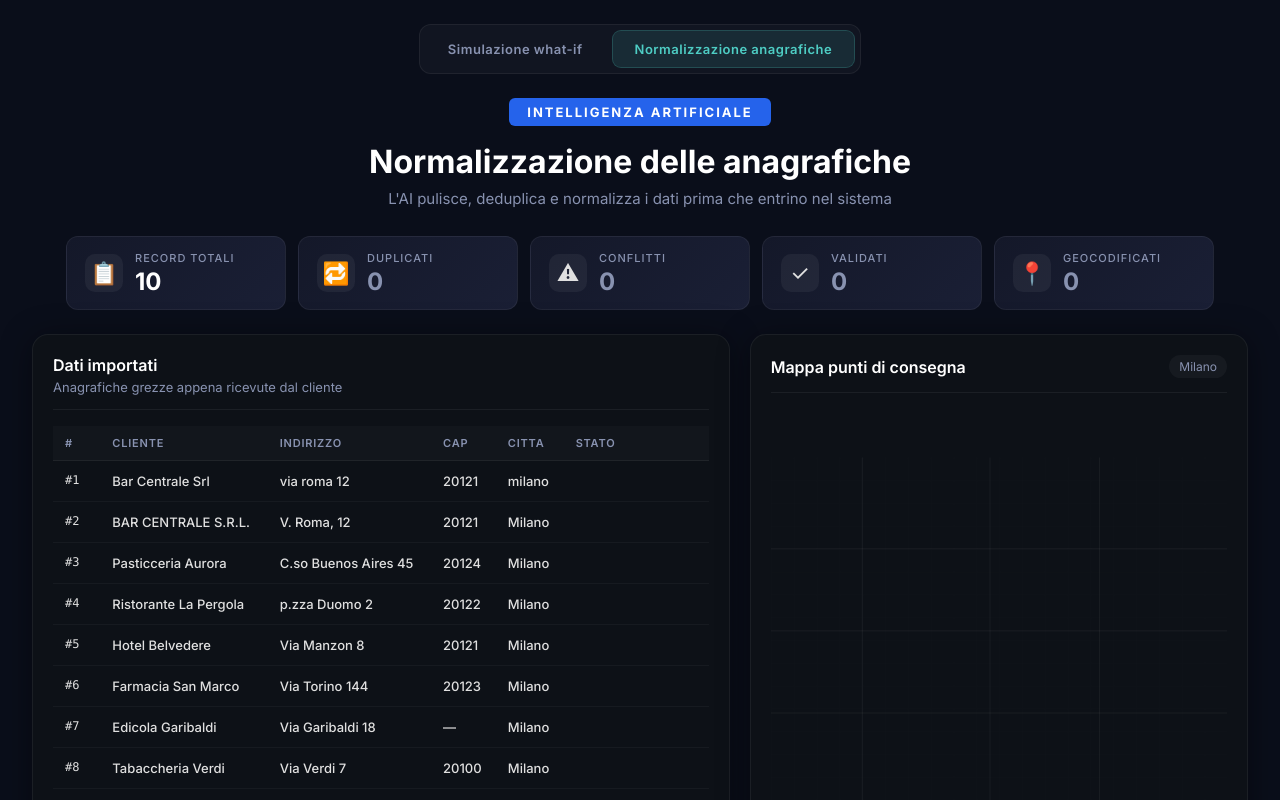
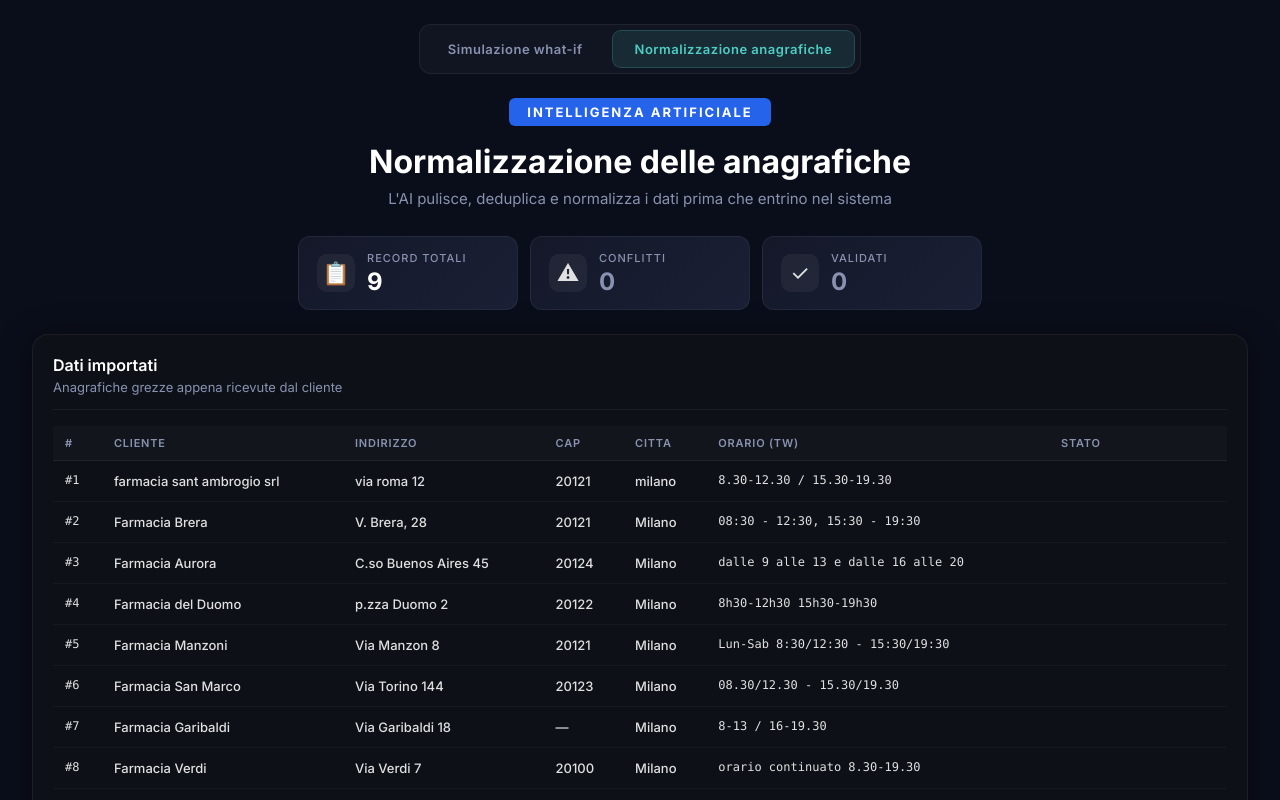
Before and after one commit to maupiredda/what-if-simulator, a React (Vite) app: page / in a window 1280 px wide. Both pictures are taken after a click on the button "Normalizzazione anagrafiche". Shown: the top 800 px of the page. Built offline with nearby package versions, Linux system fonts and the light colour scheme.

Commit message:
Use pharmacy names, add TW column, remove map, keep 9 records

```diff
--- a/src/AddressNormalization.jsx
+++ b/src/AddressNormalization.jsx
@@ -73,6 +73,9 @@ function getSuggestion(record) {
   if (normalized.citta !== record.citta) {
     fields.push({ field: 'citta', from: record.citta || '—', to: normalized.citta })
   }
+  if (normalized.tw !== record.tw) {
+    fields.push({ field: 'tw', from: record.tw || '—', to: normalized.tw })
+  }
   return fields
 }
 
@@ -138,6 +141,16 @@ function RecordRow({ record, phase }) {
           </div>
         )}
       </td>
+      <td className="cell-tw">
+        <div className="cell-main mono">{record.tw || '—'}</div>
+        {suggestions?.find((s) => s.field === 'tw') && (
+          <div className="suggestion">
+            <span className="from mono">{suggestions.find((s) => s.field === 'tw').from}</span>
+            <span className="arrow">→</span>
+            <span className="to mono">{suggestions.find((s) => s.field === 'tw').to}</span>
+          </div>
+        )}
+      </td>
       <td className="cell-status">
         <div className="badges-stack">
           {phase.showIssues &&
@@ -150,99 +163,12 @@ function RecordRow({ record, phase }) {
   )
 }
 
-function MiniMap({ phase, records }) {
-  const pinColors = {
-    yellow: '#FFD93D',
-    green: '#4ECDC4',
-    gray: 'rgba(255,255,255,0.25)',
-  }
-  const pinFill = pinColors[phase.pinColor] || pinColors.gray
-
-  return (
-    <div className="minimap-container">
-      <div className="minimap-header">
-        <span className="minimap-title">Mappa punti di consegna</span>
-        <span className="minimap-meta">Milano</span>
-      </div>
-      <svg viewBox="0 0 1000 800" className="minimap" preserveAspectRatio="xMidYMid meet">
-        <defs>
-          <pattern id="addr-grid" width="50" height="50" patternUnits="userSpaceOnUse">
-            <path
-              d="M 50 0 L 0 0 0 50"
-              fill="none"
-              stroke="rgba(255,255,255,0.04)"
-              strokeWidth="0.5"
-            />
-          </pattern>
-          <filter id="pinGlow">
-            <feGaussianBlur stdDeviation="3" result="b" />
-            <feMerge>
-              <feMergeNode in="b" />
-              <feMergeNode in="SourceGraphic" />
-            </feMerge>
-          </filter>
-        </defs>
-        <rect width="1000" height="800" fill="url(#addr-grid)" />
-
-        {/* Schematic streets — solo decorazione */}
-        <g stroke="rgba(255,255,255,0.06)" strokeWidth="2" fill="none">
-          <line x1="0" y1="200" x2="1000" y2="200" />
-          <line x1="0" y1="380" x2="1000" y2="380" />
-          <line x1="0" y1="560" x2="1000" y2="560" />
-          <line x1="200" y1="0" x2="200" y2="800" />
-          <line x1="480" y1="0" x2="480" y2="800" />
-          <line x1="720" y1="0" x2="720" y2="800" />
-        </g>
-
-        {/* Pin punti consegna */}
-        {phase.showPins !== 'none' &&
-          records.map((rec) => (
-            <g key={rec.id} filter="url(#pinGlow)">
-              <circle
-                cx={rec.mapX}
-                cy={rec.mapY}
-                r="14"
-                fill={pinFill}
-                fillOpacity="0.18"
-              />
-              <circle
-                cx={rec.mapX}
-                cy={rec.mapY}
-                r="7"
-                fill={pinFill}
-                stroke="#0a0e1a"
-                strokeWidth="2"
-              />
-              <text
-                x={rec.mapX}
-                y={rec.mapY - 18}
-                textAnchor="middle"
-                fontSize="14"
-                fontWeight="700"
-                fill={pinFill}
-                fontFamily="Inter, sans-serif"
-              >
-                {rec.id}
-              </text>
-            </g>
-          ))}
-      </svg>
-    </div>
-  )
-}
-
 export default function AddressNormalization({ phaseIndex, setPhaseIndex }) {
   const phase = phases[phaseIndex]
 
   const tableRecords = useMemo(() => {
     return phase.dataset === 'normalized' ? normalizedRecords : rawRecords
   }, [phase.dataset])
-
-  const mapRecords = useMemo(() => {
-    if (phase.showPins === 'all') return normalizedRecords
-    if (phase.showPins === 'pending') return rawRecords.filter((r) => r.issues.length === 0 || phase.showSuggestions)
-    return []
-  }, [phase])
 
   return (
     <div className="addr-page">
@@ -259,12 +185,6 @@ export default function AddressNormalization({ phaseIndex, setPhaseIndex }) {
       <div className="stat-bar">
         <StatCard label="Record totali" value={phase.stats.totali} icon="📋" />
         <StatCard
-          label="Duplicati"
-          value={phase.stats.duplicati}
-          color={phase.stats.duplicati > 0 ? '#FF6B6B' : '#8892b0'}
-          icon="🔁"
-        />
-        <StatCard
           label="Conflitti"
           value={phase.stats.conflitti}
           color={phase.stats.conflitti > 0 ? '#FFD93D' : '#8892b0'}
@@ -276,17 +196,9 @@ export default function AddressNormalization({ phaseIndex, setPhaseIndex }) {
           color={phase.stats.validati > 0 ? '#4ECDC4' : '#8892b0'}
           icon="✓"
         />
-        <StatCard
-          label="Geocodificati"
-          value={phase.stats.geocodificati}
-          color={phase.stats.geocodificati > 0 ? '#4ECDC4' : '#8892b0'}
-          icon="📍"
-        />
       </div>
 
-      {/* Two-column layout */}
-      <div className="addr-grid">
-        {/* Left: table */}
+      {/* Records table */}
       <div className="table-container">
         <div className="table-header">
           <h3 className="table-title">{phase.title}</h3>
@@ -301,6 +213,7 @@ export default function AddressNormalization({ phaseIndex, setPhaseIndex }) {
                 <th>Indirizzo</th>
                 <th>CAP</th>
                 <th>Citta</th>
+                <th>Orario (TW)</th>
                 <th>Stato</th>
               </tr>
             </thead>
@@ -311,10 +224,6 @@ export default function AddressNormalization({ phaseIndex, setPhaseIndex }) {
             </tbody>
           </table>
         </div>
-        </div>
-
-        {/* Right: minimap */}
-        <MiniMap phase={phase} records={mapRecords} />
       </div>
 
       {/* Phase selector */}
--- a/src/App.css
+++ b/src/App.css
@@ -488,6 +488,15 @@ body {
   font-size: 12px;
 }
 
+.mono {
+  font-family: 'SF Mono', Monaco, Consolas, monospace;
+  font-size: 12px;
+}
+
+.cell-tw {
+  white-space: nowrap;
+}
+
 .cell-main {
   color: #e0e0e0;
   font-weight: 500;
--- a/src/data/addresses.js
+++ b/src/data/addresses.js
@@ -1,59 +1,54 @@
-// Anagrafiche clienti con problemi mirati per dimostrare la normalizzazione AI.
-// Ogni record ha un id stabile, una "versione raw" (come arrivata dal cliente)
-// e una "versione normalizzata" (come la corregge l'AI).
-// Le coordinate (mapX, mapY) sono in spazio SVG 0..1000 sulla mini-mappa.
+// Anagrafiche clienti (farmacie fittizie) con problemi mirati per dimostrare
+// la normalizzazione AI. Ogni record ha una versione "raw" (cosi come arriva
+// dal cliente) e una versione "normalizzata" (cosi come la corregge l'AI).
+// La colonna "tw" (time window) e' in formati diversi a ogni riga in fase A,
+// e viene normalizzata al formato canonico HH:MM-HH:MM / HH:MM-HH:MM.
 
 export const rawRecords = [
   {
     id: 1,
-    cliente: 'Bar Centrale Srl',
+    cliente: 'farmacia sant ambrogio srl',
     indirizzo: 'via roma 12',
     cap: '20121',
     citta: 'milano',
-    mapX: 480,
-    mapY: 380,
-    issues: [],
+    tw: '8.30-12.30 / 15.30-19.30',
+    issues: ['lowercase', 'inconsistent_tw'],
   },
   {
     id: 2,
-    cliente: 'BAR CENTRALE S.R.L.',
-    indirizzo: 'V. Roma, 12',
+    cliente: 'Farmacia Brera',
+    indirizzo: 'V. Brera, 28',
     cap: '20121',
     citta: 'Milano',
-    mapX: 480,
-    mapY: 380,
-    issues: ['duplicate'],
-    duplicateOf: 1,
+    tw: '08:30 - 12:30, 15:30 - 19:30',
+    issues: ['abbreviation', 'inconsistent_tw'],
   },
   {
     id: 3,
-    cliente: 'Pasticceria Aurora',
+    cliente: 'Farmacia Aurora',
     indirizzo: 'C.so Buenos Aires 45',
     cap: '20124',
     citta: 'Milano',
-    mapX: 560,
-    mapY: 320,
-    issues: ['abbreviation'],
+    tw: 'dalle 9 alle 13 e dalle 16 alle 20',
+    issues: ['abbreviation', 'inconsistent_tw'],
   },
   {
     id: 4,
-    cliente: 'Ristorante La Pergola',
+    cliente: 'Farmacia del Duomo',
     indirizzo: 'p.zza Duomo 2',
     cap: '20122',
     citta: 'Milano',
-    mapX: 470,
-    mapY: 410,
-    issues: ['abbreviation'],
+    tw: '8h30-12h30  15h30-19h30',
+    issues: ['abbreviation', 'inconsistent_tw'],
   },
   {
     id: 5,
-    cliente: 'Hotel Belvedere',
+    cliente: 'Farmacia Manzoni',
     indirizzo: 'Via Manzon 8',
     cap: '20121',
     citta: 'Milano',
-    mapX: 510,
-    mapY: 360,
-    issues: ['typo'],
+    tw: 'Lun-Sab 8:30/12:30 - 15:30/19:30',
+    issues: ['typo', 'inconsistent_tw'],
   },
   {
     id: 6,
@@ -61,49 +56,35 @@ export const rawRecords = [
     indirizzo: 'Via Torino 144',
     cap: '20123',
     citta: 'Milano',
-    mapX: 420,
-    mapY: 440,
-    issues: ['invalid_number'],
+    tw: '08.30/12.30 - 15.30/19.30',
+    issues: ['invalid_number', 'inconsistent_tw'],
   },
   {
     id: 7,
-    cliente: 'Edicola Garibaldi',
+    cliente: 'Farmacia Garibaldi',
     indirizzo: 'Via Garibaldi 18',
     cap: '',
     citta: 'Milano',
-    mapX: 440,
-    mapY: 290,
-    issues: ['missing_cap'],
+    tw: '8-13 / 16-19.30',
+    issues: ['missing_cap', 'inconsistent_tw'],
   },
   {
     id: 8,
-    cliente: 'Tabaccheria Verdi',
+    cliente: 'Farmacia Verdi',
     indirizzo: 'Via Verdi 7',
     cap: '20100',
     citta: 'Milano',
-    mapX: 530,
-    mapY: 470,
-    issues: ['wrong_cap'],
+    tw: 'orario continuato 8.30-19.30',
+    issues: ['wrong_cap', 'inconsistent_tw'],
   },
   {
     id: 9,
-    cliente: 'Cafe del Corso',
+    cliente: 'Farmacia Italia',
     indirizzo: 'Corso Italia 23',
     cap: '',
     citta: '',
-    mapX: 380,
-    mapY: 510,
-    issues: ['ambiguous'],
-  },
-  {
-    id: 10,
-    cliente: 'Libreria Dante',
-    indirizzo: 'via dante 5',
-    cap: '20123',
-    citta: 'Milano',
-    mapX: 460,
-    mapY: 420,
-    issues: [],
+    tw: '9:00 13:00 / 16:00 20:00',
+    issues: ['ambiguous', 'inconsistent_tw'],
   },
 ];
 
@@ -111,47 +92,52 @@ export const rawRecords = [
 export const normalizedRecords = [
   {
     id: 1,
-    cliente: 'Bar Centrale S.r.l.',
+    cliente: 'Farmacia Sant Ambrogio S.r.l.',
     indirizzo: 'Via Roma 12',
     cap: '20121',
     citta: 'Milano',
-    mapX: 480,
-    mapY: 380,
-    fixes: ['merged_2'],
+    tw: '08:30-12:30 / 15:30-19:30',
+    fixes: ['fixed_case', 'normalized_tw'],
     status: 'ok',
   },
-  // record 2 viene unito al record 1 (rimosso dal dataset finale)
+  {
+    id: 2,
+    cliente: 'Farmacia Brera',
+    indirizzo: 'Via Brera 28',
+    cap: '20121',
+    citta: 'Milano',
+    tw: '08:30-12:30 / 15:30-19:30',
+    fixes: ['expanded_abbreviation', 'normalized_tw'],
+    status: 'ok',
+  },
   {
     id: 3,
-    cliente: 'Pasticceria Aurora',
+    cliente: 'Farmacia Aurora',
     indirizzo: 'Corso Buenos Aires 45',
     cap: '20124',
     citta: 'Milano',
-    mapX: 560,
-    mapY: 320,
-    fixes: ['expanded_abbreviation'],
+    tw: '09:00-13:00 / 16:00-20:00',
+    fixes: ['expanded_abbreviation', 'normalized_tw'],
     status: 'ok',
   },
   {
     id: 4,
-    cliente: 'Ristorante La Pergola',
+    cliente: 'Farmacia del Duomo',
     indirizzo: 'Piazza del Duomo 2',
     cap: '20122',
     citta: 'Milano',
-    mapX: 470,
-    mapY: 410,
-    fixes: ['expanded_abbreviation'],
+    tw: '08:30-12:30 / 15:30-19:30',
+    fixes: ['expanded_abbreviation', 'normalized_tw'],
     status: 'ok',
   },
   {
     id: 5,
-    cliente: 'Hotel Belvedere',
+    cliente: 'Farmacia Manzoni',
     indirizzo: 'Via Manzoni 8',
     cap: '20121',
     citta: 'Milano',
-    mapX: 510,
-    mapY: 360,
-    fixes: ['fixed_typo'],
+    tw: '08:30-12:30 / 15:30-19:30',
+    fixes: ['fixed_typo', 'normalized_tw'],
     status: 'ok',
   },
   {
@@ -160,79 +146,66 @@ export const normalizedRecords = [
     indirizzo: 'Via Torino 14',
     cap: '20123',
     citta: 'Milano',
-    mapX: 420,
-    mapY: 440,
-    fixes: ['fixed_number'],
+    tw: '08:30-12:30 / 15:30-19:30',
+    fixes: ['fixed_number', 'normalized_tw'],
     status: 'ok',
   },
   {
     id: 7,
-    cliente: 'Edicola Garibaldi',
+    cliente: 'Farmacia Garibaldi',
     indirizzo: 'Corso Garibaldi 18',
     cap: '20121',
     citta: 'Milano',
-    mapX: 440,
-    mapY: 290,
-    fixes: ['added_cap'],
+    tw: '08:00-13:00 / 16:00-19:30',
+    fixes: ['added_cap', 'normalized_tw'],
     status: 'ok',
   },
   {
     id: 8,
-    cliente: 'Tabaccheria Verdi',
+    cliente: 'Farmacia Verdi',
     indirizzo: 'Via Verdi 7',
     cap: '20121',
     citta: 'Milano',
-    mapX: 530,
-    mapY: 470,
-    fixes: ['fixed_cap'],
+    tw: '08:30-19:30',
+    fixes: ['fixed_cap', 'normalized_tw'],
     status: 'ok',
   },
   {
     id: 9,
-    cliente: 'Cafe del Corso',
+    cliente: 'Farmacia Italia',
     indirizzo: 'Corso Italia 23',
     cap: '20122',
     citta: 'Milano',
-    mapX: 380,
-    mapY: 510,
-    fixes: ['resolved_ambiguity'],
-    status: 'ok',
-  },
-  {
-    id: 10,
-    cliente: 'Libreria Dante',
-    indirizzo: 'Via Dante 5',
-    cap: '20123',
-    citta: 'Milano',
-    mapX: 460,
-    mapY: 420,
-    fixes: [],
+    tw: '09:00-13:00 / 16:00-20:00',
+    fixes: ['resolved_ambiguity', 'normalized_tw'],
     status: 'ok',
   },
 ];
 
 // Etichette dei badge / fix usati nella tabella
 export const issueLabels = {
-  duplicate: { label: 'Duplicato', color: '#FF6B6B' },
+  lowercase: { label: 'Maiuscole errate', color: '#FFD93D' },
   abbreviation: { label: 'Abbreviazione', color: '#FFD93D' },
   typo: { label: 'Typo', color: '#FF6B6B' },
   invalid_number: { label: 'Civico inesistente', color: '#FF6B6B' },
   missing_cap: { label: 'CAP mancante', color: '#FFD93D' },
   wrong_cap: { label: 'CAP errato', color: '#FF6B6B' },
   ambiguous: { label: 'Indirizzo ambiguo', color: '#FFD93D' },
+  inconsistent_tw: { label: 'Orario non standard', color: '#FFD93D' },
 };
 
 export const fixLabels = {
-  merged_2: { label: 'Unito con duplicato', color: '#4ECDC4' },
+  fixed_case: { label: 'Maiuscole corrette', color: '#4ECDC4' },
   expanded_abbreviation: { label: 'Abbreviazione espansa', color: '#4ECDC4' },
   fixed_typo: { label: 'Typo corretto', color: '#4ECDC4' },
   fixed_number: { label: 'Civico corretto', color: '#4ECDC4' },
   added_cap: { label: 'CAP aggiunto', color: '#4ECDC4' },
   fixed_cap: { label: 'CAP corretto', color: '#4ECDC4' },
   resolved_ambiguity: { label: 'Ambiguita risolta', color: '#4ECDC4' },
+  normalized_tw: { label: 'Orario normalizzato', color: '#4ECDC4' },
 };
 
-// Le 5 fasi della normalizzazione
+// Le 4 fasi della normalizzazione
 export const phases = [
   {
     id: 1,
@@ -240,17 +213,13 @@ export const phases = [
     title: 'Dati importati',
     description: 'Anagrafiche grezze appena ricevute dal cliente',
     stats: {
-      totali: 10,
-      duplicati: 0,
+      totali: 9,
       conflitti: 0,
       validati: 0,
-      geocodificati: 0,
     },
     showIssues: false,
     showFixes: false,
     showSuggestions: false,
-    showPins: 'none',
-    pinColor: 'gray',
     dataset: 'raw',
   },
   {
@@ -259,17 +228,13 @@ export const phases = [
     title: 'Rilevamento conflitti AI',
     description: "L'AI analizza i record e identifica i problemi",
     stats: {
-      totali: 10,
-      duplicati: 1,
-      conflitti: 7,
+      totali: 9,
+      conflitti: 18,
       validati: 0,
-      geocodificati: 0,
     },
     showIssues: true,
     showFixes: false,
     showSuggestions: false,
-    showPins: 'none',
-    pinColor: 'gray',
     dataset: 'raw',
   },
   {
@@ -278,55 +243,28 @@ export const phases = [
     title: 'Suggerimenti AI',
     description: "L'AI propone le correzioni per ogni record problematico",
     stats: {
-      totali: 10,
-      duplicati: 1,
-      conflitti: 7,
+      totali: 9,
+      conflitti: 18,
       validati: 0,
-      geocodificati: 0,
     },
     showIssues: true,
     showFixes: false,
     showSuggestions: true,
-    showPins: 'pending',
-    pinColor: 'yellow',
     dataset: 'raw',
   },
   {
     id: 4,
     code: 'D',
     title: 'Dati normalizzati',
-    description: 'Record corretti e duplicati consolidati',
+    description: 'Record corretti, normalizzati e pronti per essere usati',
     stats: {
       totali: 9,
-      duplicati: 0,
       conflitti: 0,
       validati: 9,
-      geocodificati: 0,
     },
     showIssues: false,
     showFixes: true,
     showSuggestions: false,
-    showPins: 'all',
-    pinColor: 'yellow',
-    dataset: 'normalized',
-  },
-  {
-    id: 5,
-    code: 'E',
-    title: 'Validati su mappa',
-    description: 'Geocodifica completata e coordinate verificate',
-    stats: {
-      totali: 9,
-      duplicati: 0,
-      conflitti: 0,
-      validati: 9,
-      geocodificati: 9,
-    },
-    showIssues: false,
-    showFixes: true,
-    showSuggestions: false,
-    showPins: 'all',
-    pinColor: 'green',
     dataset: 'normalized',
   },
 ];
```
Also changed, not shown: 5 other files (tests, documents, lock files or other folders). Lines whose indentation alone changed are shown as unchanged.
